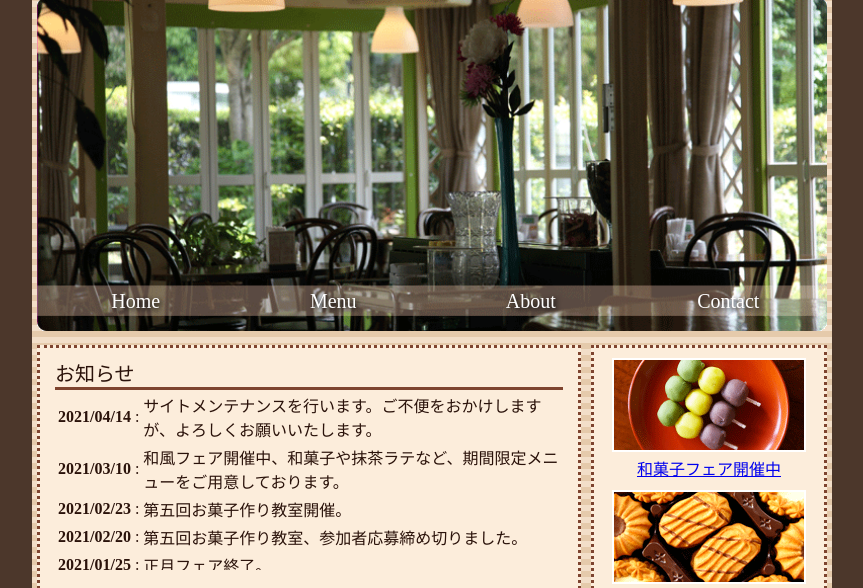
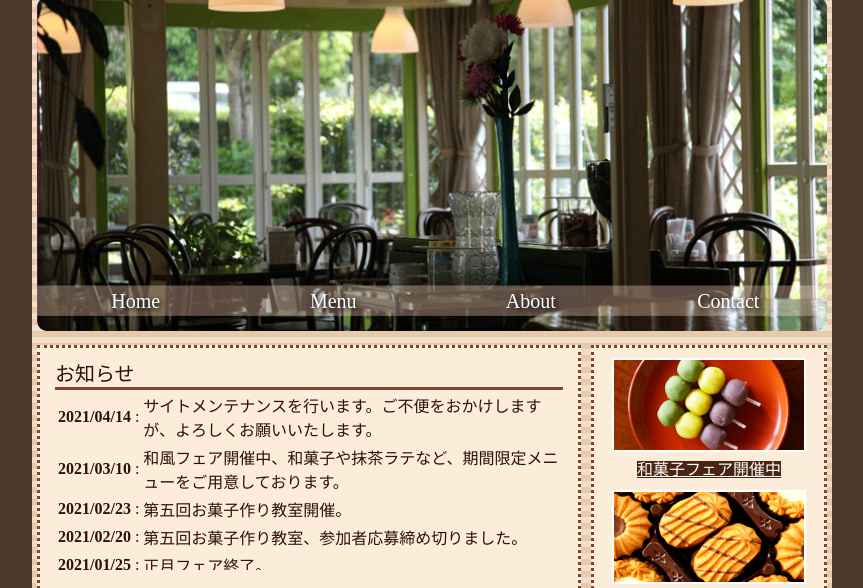
Before and after one commit to r-shirasu/cafe_morijiri, a plain HTML site: page index.html in a window 1280 px wide. In both pictures the pointer is over the link "和菓子フェア開催中". Shown: the part 85-673 px from the top of the page, without its empty margins (208-1071 px from the left). Drawn offline with Linux system fonts and the light colour scheme; files whose address does not match are found by name.

Commit message:
additional_work

```diff
--- a/css/common.css
+++ b/css/common.css
@@ -147,10 +147,20 @@ header {
     padding: 5px;
 }
 
+.eventlist li a {
+    color: #2a120a;
+}
+
+.eventlist li a:hover {
+    color: #ffffffff;
+    background-color: #492412;
+}
+
 最後から数えて1番目の要素以外にCSSを適用
 .eventlist li:not (:nth-last-of-type(1)) {
     margin-bottom: 5px;
 }
+
 
 .eventlist figure {
     text-align: center;
```
